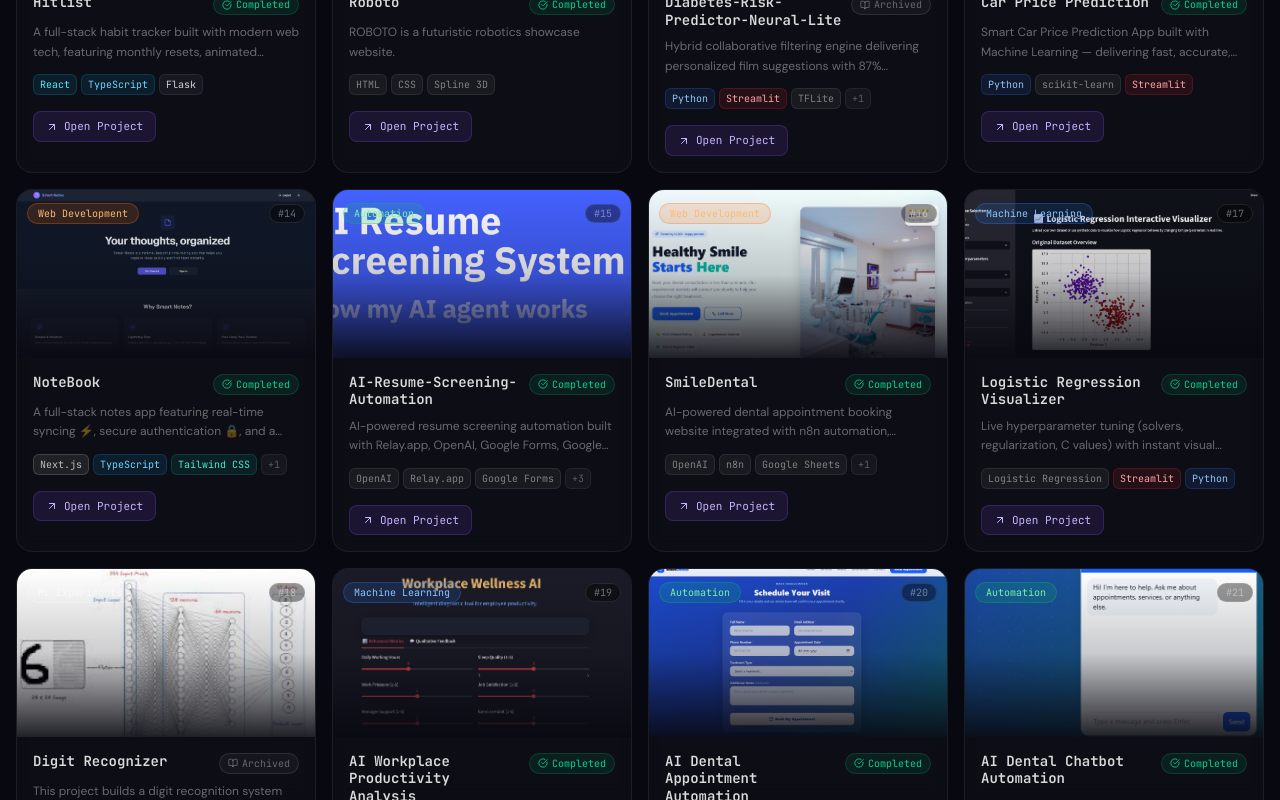
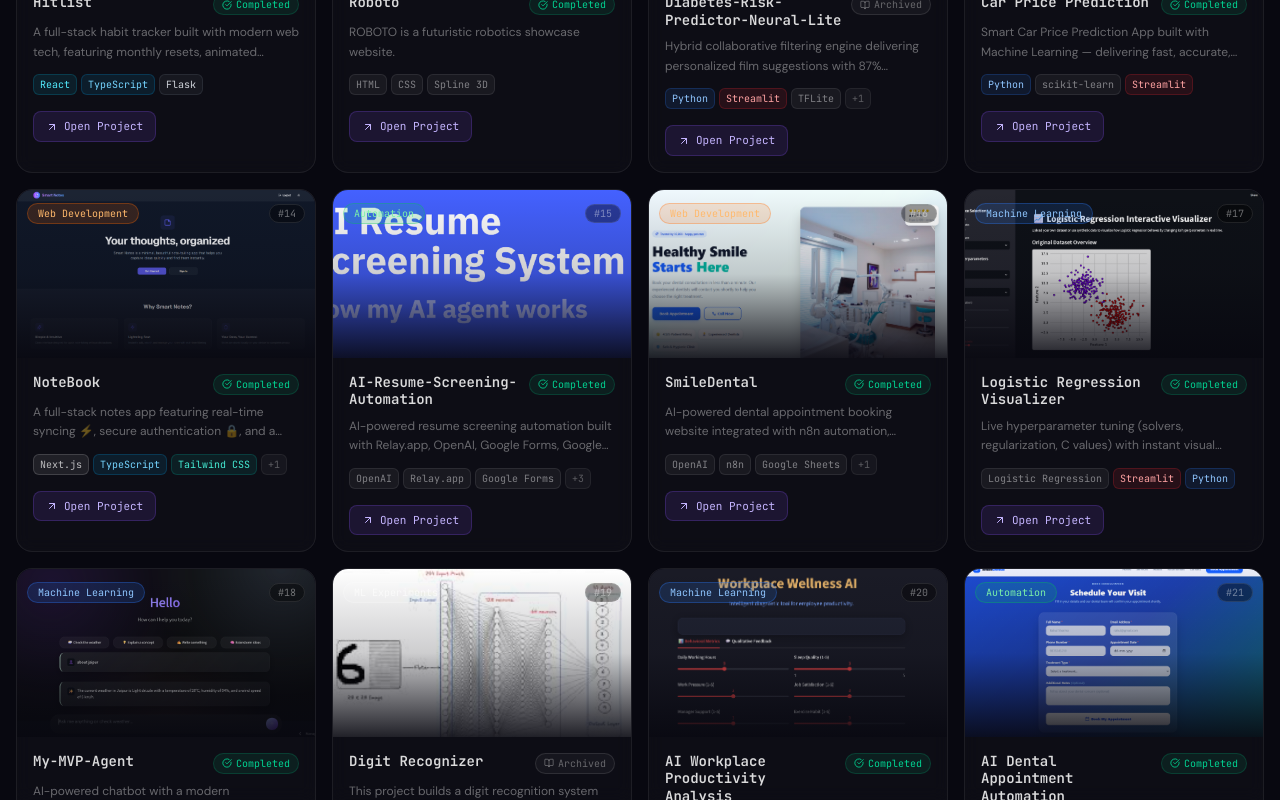
Before and after one commit to vinaysingh-05/ProjectArchive, a React (Vite) app: page / in a window 1280 px wide. Shown: the part 2000-2800 px from the top of the page. Built offline with nearby package versions, Linux system fonts and the light colour scheme.

Commit message:
new project add

```diff
--- a/src/app/App.tsx
+++ b/src/app/App.tsx
@@ -218,9 +218,21 @@ const PROJECTS: Project[] = [
       thumbnail: "/logistic regression.png",
       featured: true,
     },
+        {
+      id: 18,
+      title: "My-MVP-Agent",
+      description: "AI-powered chatbot with a modern ChatGPT/Gemini-inspired Streamlit UI..",
+      category: "Machine Learning",
+      technologies: ["GrokAPI","Streamlit", "Python" ],
+      status: "Completed",
+      githubUrl: "https://github.com/vinaysingh-05/My-MVP-Agent",
+      demoUrl: "https://my-mvp-agent-ev6kku4xmurqir7dpdde6a.streamlit.app/",
+      thumbnail: "/mvp-agent.png",
+      featured: true,
+    },
 
     {
-      id: 18,
+      id: 19,
       title: "Digit Recognizer",
       description: "This project builds a digit recognition system 🔢 using machine learning 🤖 and compares performance with and without PCA 📊 to balance accuracy 🎯 and efficiency",
       category: "ML Experiments",
@@ -230,7 +242,7 @@ const PROJECTS: Project[] = [
       thumbnail: "/digits.png",
     },
     {
-      id: 19,
+      id: 20,
       title: "AI Workplace Productivity Analysis",
       description: "AI-powered workplace behavior & productivity analysis using Machine Learning to predict employee stress, performance trends, and productivity insights.",
       category: "Machine Learning",
@@ -241,7 +253,7 @@ const PROJECTS: Project[] = [
       thumbnail: "/wellness.png",
     },
     {
-      id: 20,
+      id: 21,
       title: " AI Dental Appointment Automation",
       description: "A modern AI-powered dental appointment platform that automates patient enquiries, validates leads, manages appointments, sends confirmation emails, and provides an AI chatbot using React, TypeScript, n8n, OpenAI, Google Sheets, and Gmail..",
       category: "Automation",
@@ -251,7 +263,7 @@ const PROJECTS: Project[] = [
       demoUrl: "https://github.com/vinaysingh-05/Dental-Appointment-Automation",
       thumbnail: "/Dental-automation-UI.png",
     },{
-      id: 21,
+      id: 22,
       title: "AI Dental Chatbot Automation",
       description: "Intelligent Lead Generation & AI Workflow Automation",
       category: "Automation",
@@ -262,7 +274,7 @@ const PROJECTS: Project[] = [
       thumbnail: "/chatbot.png",
     },
       {
-      id: 22,
+      id: 23,
       title: "ML Research Website",
       description: "Modern Machine Learning research paper built with HTML, CSS, JavaScript, Chart.js, and SVG illustrations. Deployable on GitHub Pages.",
       category: "ML Experiments",
@@ -273,7 +285,7 @@ const PROJECTS: Project[] = [
       thumbnail: "/ml-home.png",
     },
     {
-      id: 23,
+      id: 24,
       title: "ML Learning Topics",
       description: "A comprehensive guide to various machine learning topics, including supervised and unsupervised learning techniques.",
       category: "ML Experiments",
```
Also changed, not shown: public/mvp-agent.png (added).
